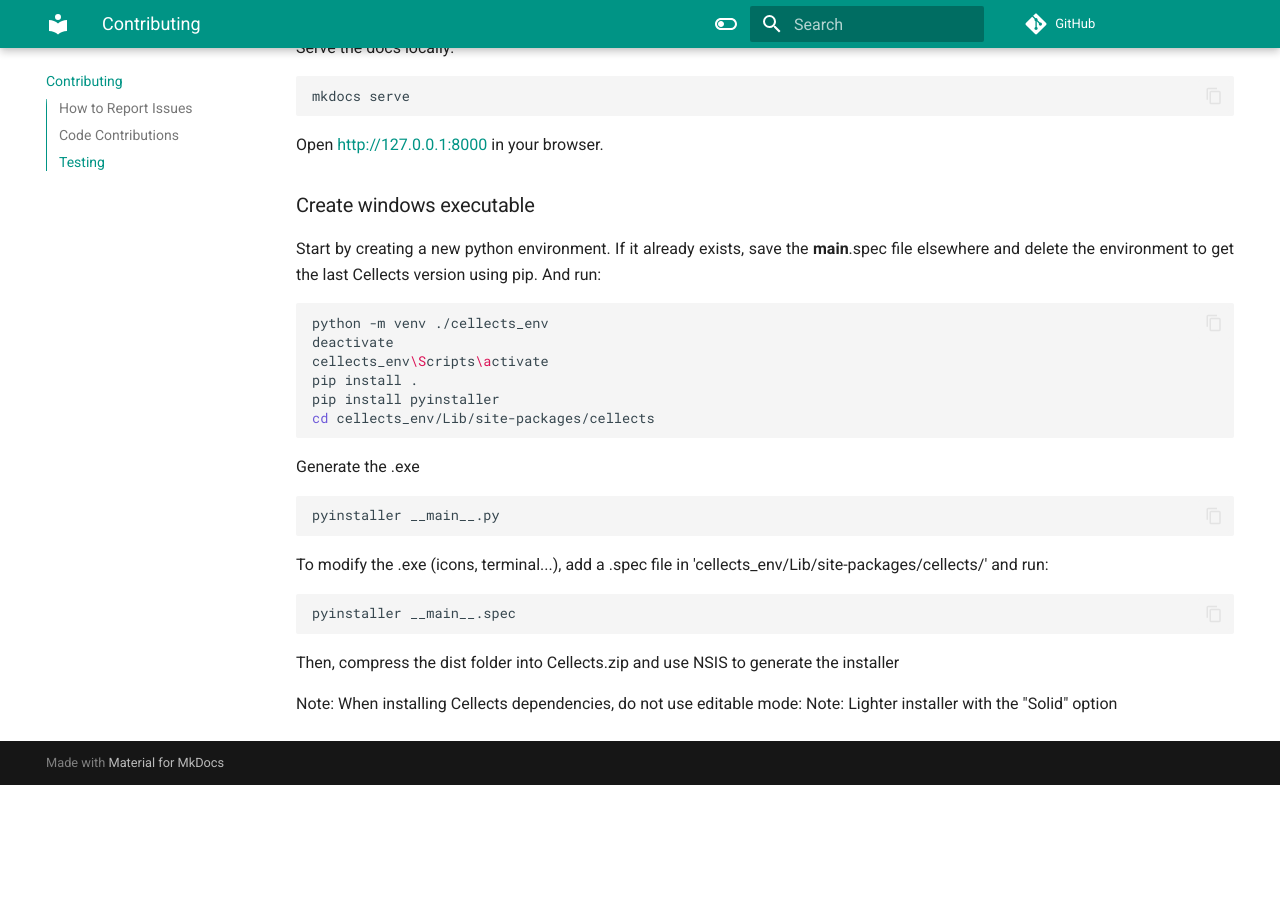
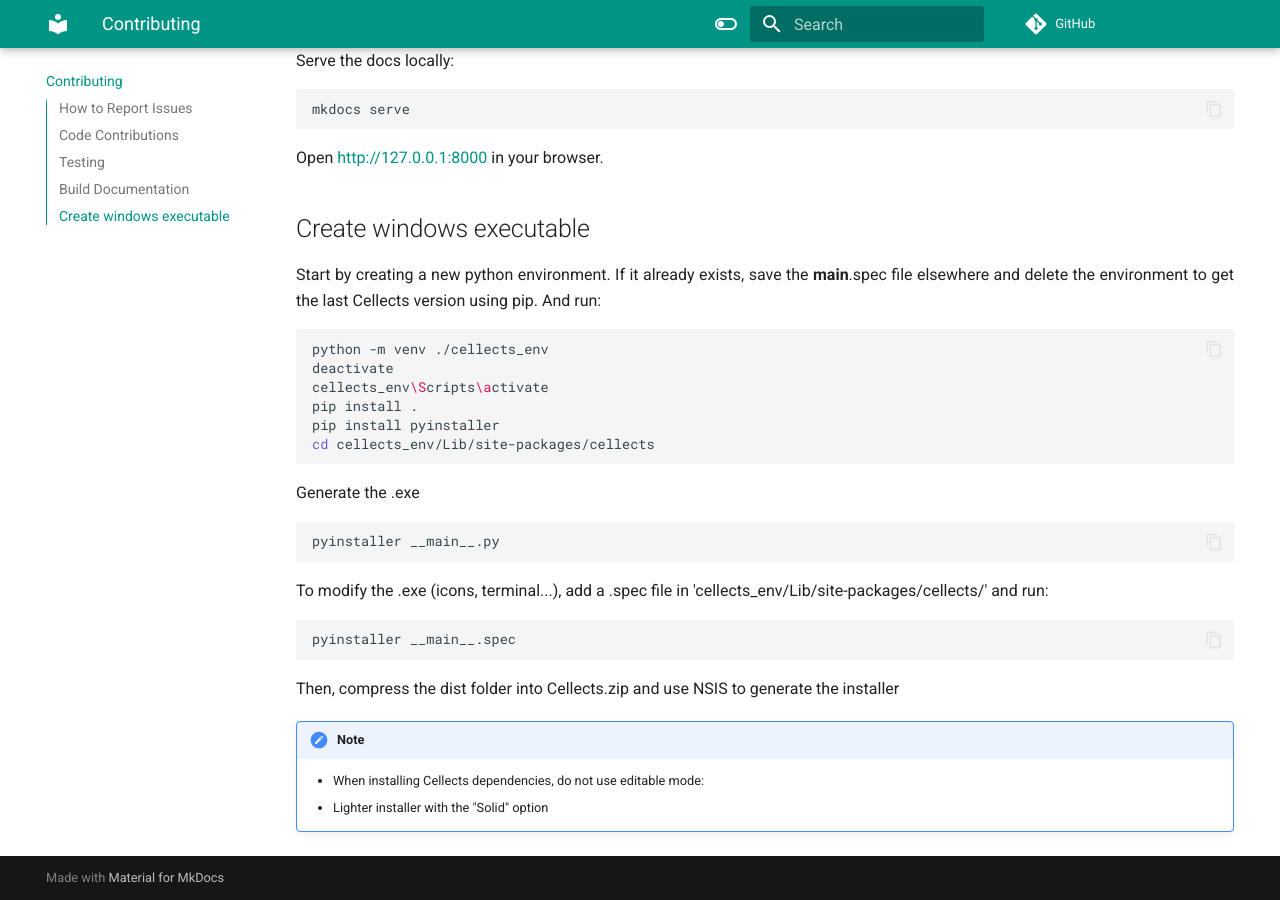
Before and after one commit to Aurele-B/Cellects, an MkDocs documentation site: the page built from doc/contributing.md, in a window 1280 px wide and 900 px high, scrolled down 1268 px. Built offline with MkDocs 1.6.1 and Material for MkDocs 9.7.7, drawn with Linux system fonts in a browser that asks for light colours; comment, search, counter and statistics services are not loaded; before the commit the page ends 2053 px from its top, so only the background shows below that.

Commit message:
Fix sections

````diff
--- a/doc/contributing.md
+++ b/doc/contributing.md
@@ -39,7 +39,7 @@
 pytest --cov=src/cellects --cov-report=term-missing
 ```
 
-### Build Documentation
+## Build Documentation
 Install doc dependencies:
 
 ```bash
@@ -53,7 +53,7 @@
 
 Open [http://127.0.0.1:8000](http://127.0.0.1:8000) in your browser.
 
-### Create windows executable
+## Create windows executable
 Start by creating a new python environment.
 If it already exists, save the __main__.spec file elsewhere and delete the environment to get the last Cellects version using pip.
 And run:
````
Also changed, not shown: other parts of doc/contributing.md (+3 -2 lines).
